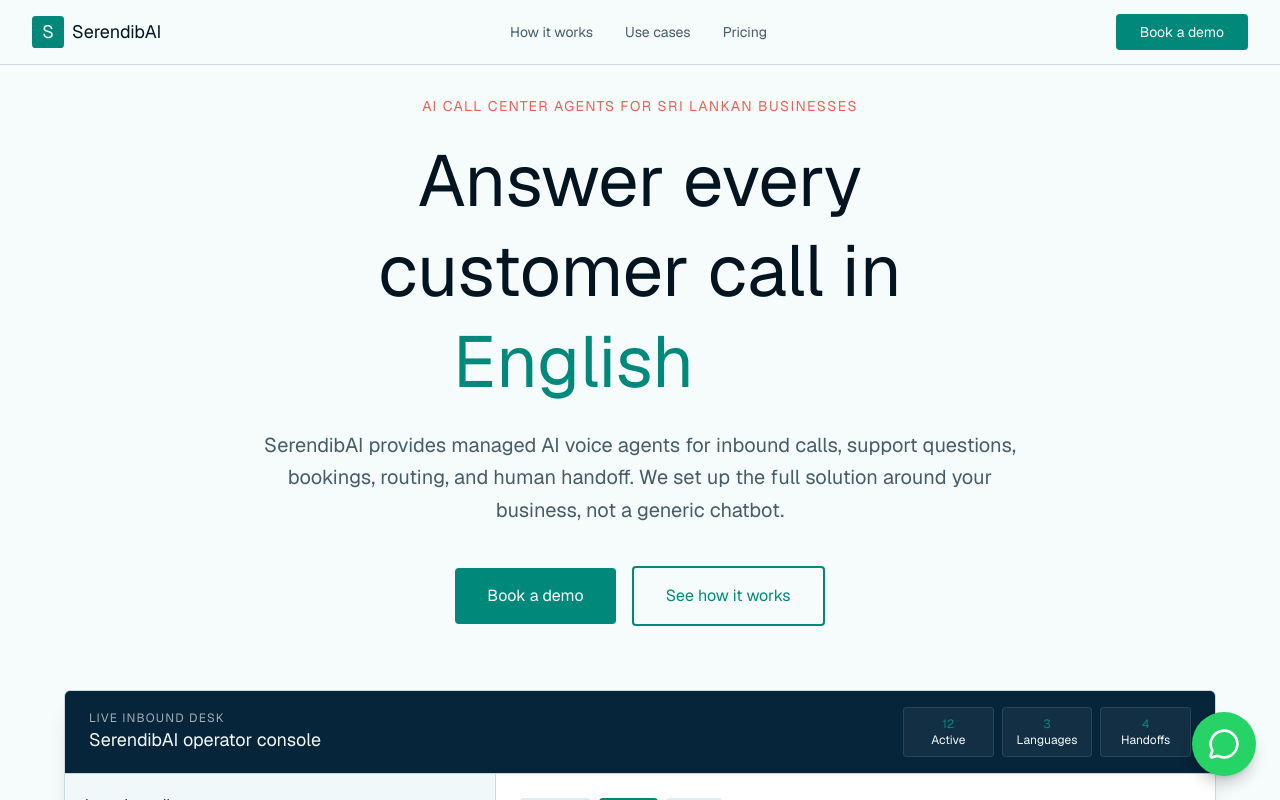
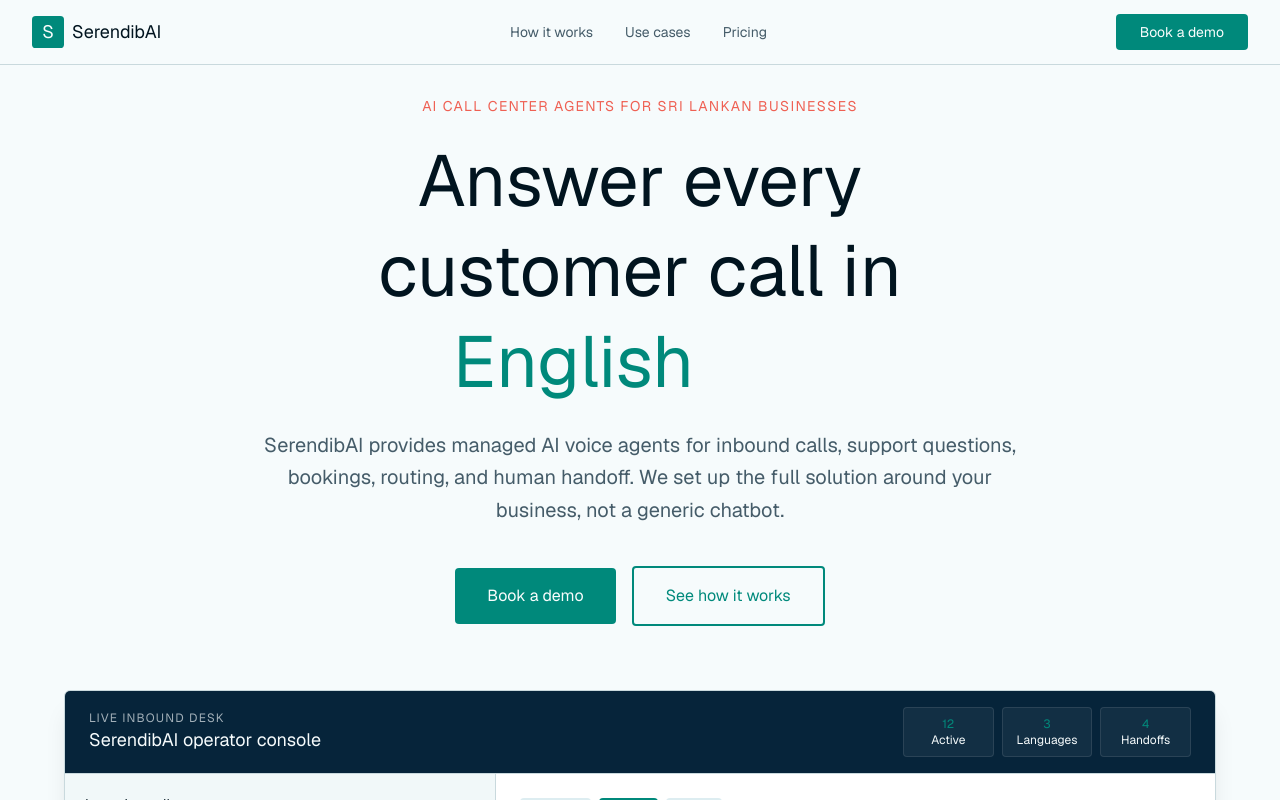
Before and after one commit to nizarhaider/serendibai-website, a Next.js app: page / in a window 1280 px wide. Shown: the top 800 px of the page. Built offline with nearby package versions, Linux system fonts and the light colour scheme.

Commit message:
Use WhatsApp floating widget package

```diff
--- a/components/whatsapp-floating-button.tsx
+++ b/components/whatsapp-floating-button.tsx
@@ -1,20 +1,38 @@
-import { MessageCircle } from 'lucide-react'
+'use client'
 
-const whatsappNumber = '94742530708'
-const whatsappMessage = encodeURIComponent(
-  'Hi SerendibAI, I would like to book a demo.'
-)
+import { FloatingWhatsApp } from '@digicroz/react-floating-whatsapp'
 
 export default function WhatsAppFloatingButton() {
   return (
-    <a
-      href={`https://wa.me/${whatsappNumber}?text=${whatsappMessage}`}
-      target="_blank"
-      rel="noopener noreferrer"
-      aria-label="Chat with SerendibAI on WhatsApp"
-      className="fixed bottom-4 right-4 z-50 inline-flex h-14 w-14 items-center justify-center rounded-full bg-[#25D366] text-white shadow-lg shadow-black/20 transition-transform hover:-translate-y-0.5 hover:shadow-xl focus-visible:outline-2 focus-visible:outline-offset-4 focus-visible:outline-[#25D366] sm:bottom-6 sm:right-6 sm:h-16 sm:w-16"
-    >
-      <MessageCircle className="h-7 w-7 sm:h-8 sm:w-8" aria-hidden="true" />
-    </a>
+    <FloatingWhatsApp
+      phoneNumber="94742530708"
+      accountName="SerendibAI"
+      avatar="/apple-icon.png"
+      statusMessage="AI call center demos"
+      chatMessage={'Hi! Tell us what calls you want SerendibAI to handle, and we will help you book a demo.'}
+      placeholder="Type your message..."
+      messageDelay={1}
+      allowClickAway
+      allowEsc
+      notification
+      notificationDelay={20}
+      notificationLoop={1}
+      notificationSound={false}
+      chatboxHeight={360}
+      buttonStyle={{
+        bottom: '1.5rem',
+        right: '1.5rem',
+        width: '64px',
+        height: '64px',
+        boxShadow: '0 18px 40px rgba(0, 0, 0, 0.22)',
+      }}
+      chatboxStyle={{
+        right: '1.5rem',
+        bottom: '6.75rem',
+      }}
+      whatsappButtonProps={{
+        'aria-label': 'Chat with SerendibAI on WhatsApp',
+      }}
+    />
   )
 }
--- a/package.json
+++ b/package.json
@@ -10,6 +10,7 @@
   },
   "dependencies": {
     "@base-ui/react": "^1.5.0",
+    "@digicroz/react-floating-whatsapp": "^1.0.2",
     "@vercel/analytics": "1.6.1",
     "class-variance-authority": "^0.7.1",
     "clsx": "^2.1.1",
```
Also changed, not shown: 1 other file (tests, documents, lock files or other folders).
